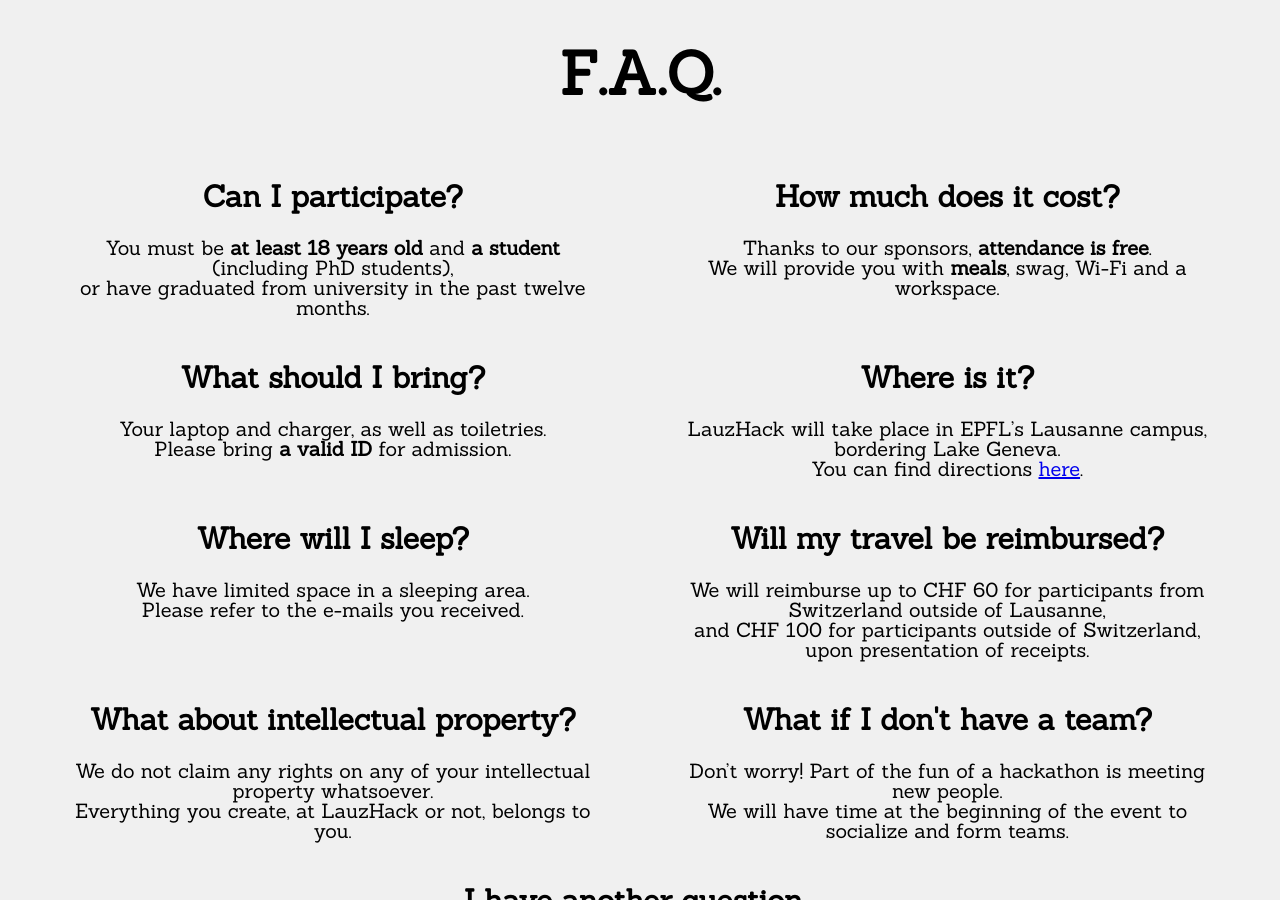
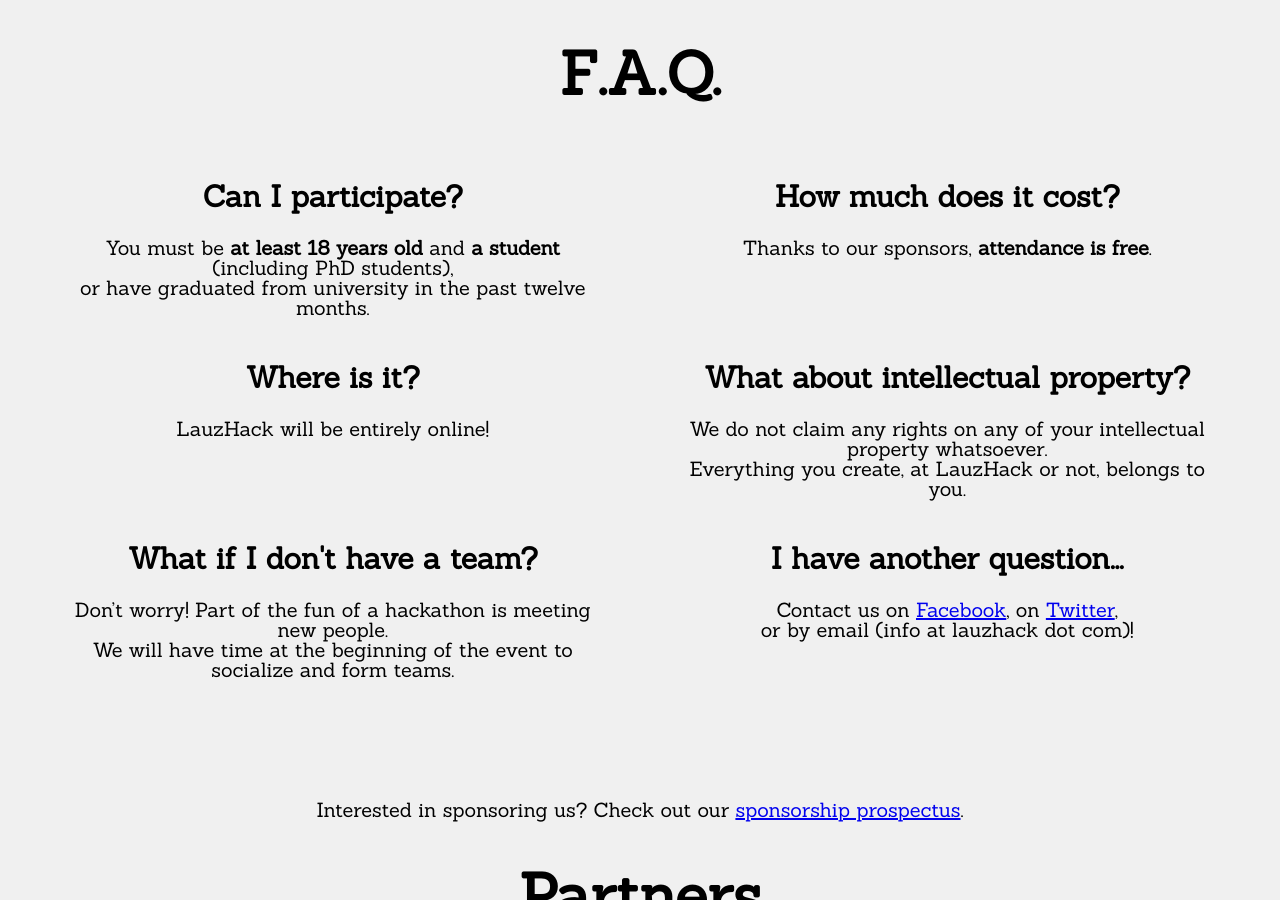
Before and after one commit to LauzHack/LauzHack.github.io, a Jekyll site: the page built from index.html, in a window 1280 px wide and 900 px high, scrolled down 1250 px. Built offline with Jekyll 4.4.1, drawn with Linux system fonts in a browser that asks for light colours; some of the changed text lies outside the part shown.

Commit message:
2020 update

```diff
--- a/_data/action.yml
+++ b/_data/action.yml
@@ -1,5 +1,5 @@
 # Call to action, optional.
 # If the link is set, the call will appear as a button.
 
-text: Stay tuned for information about our next event...
+text: Stay tuned for information...
 link:
--- a/_data/faq.yml
+++ b/_data/faq.yml
@@ -13,27 +13,10 @@
 - q: How much does it cost?
   a: |-
         Thanks to our sponsors, **attendance is free**.
-        We will provide you with **meals**, swag, Wi-Fi and a workspace.
-
-- q: What should I bring?
-  a: |-
-        Your laptop and charger, as well as toiletries.
-        Please bring **a valid ID** for admission.
 
 - q: Where is it?
   a: |-
-        LauzHack will take place in EPFL's Lausanne campus, bordering Lake Geneva.
-        You can find directions [here](https://information.epfl.ch/access).
-
-- q: Where will I sleep?
-  a: |-
-        We have limited space in a sleeping area.
-        Please refer to the e-mails you received.
-
-- q: Will my travel be reimbursed?
-  a: |-
-        We will reimburse up to CHF 60 for participants from Switzerland outside of Lausanne,
-        and CHF 100 for participants outside of Switzerland, upon presentation of receipts.
+        LauzHack will be entirely online!
 
 - id: ip
   q: What about intellectual property?
--- a/_data/info.yml
+++ b/_data/info.yml
@@ -5,7 +5,7 @@
 date: Date TBD
 
 # Event location
-location: EPFL, Switzerland
+location: Online
 
 # Event description; short is for e.g. Facebook shared links, long appears on the home page.
 description_short: Student-run hackathon at EPFL, Switzerland
--- a/_data/organizers.yml
+++ b/_data/organizers.yml
@@ -50,7 +50,3 @@
   - first: Tristan
     last: Overney
     link: https://linkedin.com/in/toverney
-
-  - first: Victor
-    last: Herrmann
-    link: https://linkedin.com/in/victor-herrmann-7032b2141
```
Also changed, not shown: _data/sponsors.yml (+1 -13 lines), 1 other file.
